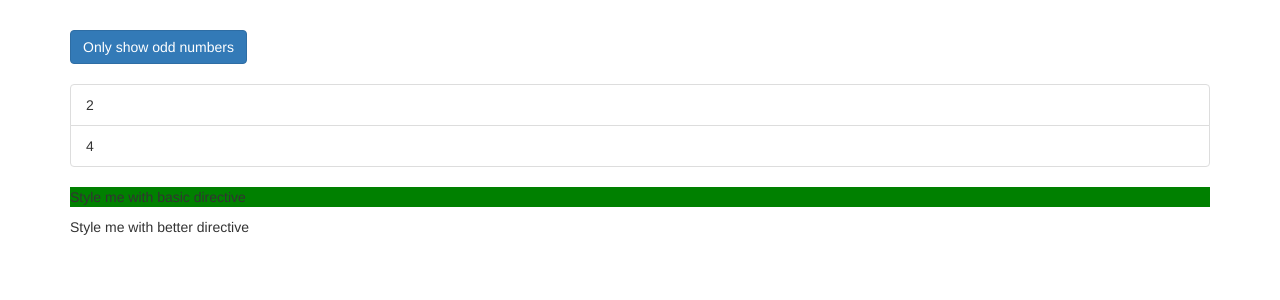
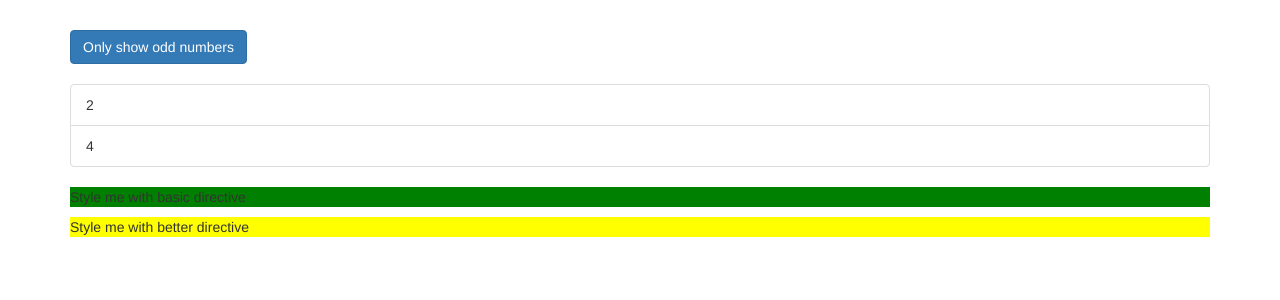
Before and after one commit to GraftonJ/angular-directives, an Angular app: page / in a window 1280 px wide. Shown: the top 300 px of the page. Built offline with nearby package versions, Linux system fonts and the light colour scheme.

Commit message:
styled paragraph elemts with directives

```diff
--- a/src/app/app.component.html
+++ b/src/app/app.component.html
@@ -20,14 +20,13 @@
             class="list-group-item"
             [ngClass]="{odd: even % 2 !== 0}"
             [ngStyle]="{backgroundColor: even % 2 !== 0 ? 'yellow' : 'transparent' }"
-
             *ngFor="let even of evenNumbers">
             {{ even }}
           </li>
         </div>
       </ul>
       <p appBasicHighlight>Style me with basic directive</p>
-      <p appBetterHighlight>Style me with better directive</p>
+      <p appBetterHighlight [defaultColor]="'yellow'" [highlightColor]="'red'">Style me with better directive</p>
       <ng-template [ngIf]="onlyOdd">
         <p>Only odd</p>
       </ng-template>
--- a/src/app/better-highlight/better-highlight.directive.ts
+++ b/src/app/better-highlight/better-highlight.directive.ts
@@ -1,21 +1,27 @@
-import { Directive, OnInit, Renderer2, ElementRef, HostListener } from '@angular/core';
+import { Directive, OnInit, Renderer2, ElementRef, HostListener, HostBinding, Input } from '@angular/core';
 
 @Directive({
   selector: '[appBetterHighlight]'
 })
 export class BetterHighlightDirective implements OnInit{
+  @Input() defaultColor: string = 'transparent'
+  @Input() highlightColor: string = 'blue'
 
+  @HostBinding('style.backgroundColor') backgroundColor: string = this.defaultColor
 
   constructor(private elRef: ElementRef, private renderer: Renderer2) { }
 
   ngOnInit(){
+    this.backgroundColor = this.defaultColor
   //  this.renderer.setStyle(this.elRef.nativeElement, 'background-color', 'blue')
   }
   @HostListener('mouseenter') mouseover(eventData: Event){
-    this.renderer.setStyle(this.elRef.nativeElement, 'background-color', 'blue')
+    // this.renderer.setStyle(this.elRef.nativeElement, 'background-color', 'blue')
+    this.backgroundColor = this.highlightColor
   }
 
   @HostListener('mouseleave') mouseleave(eventData: Event){
-    this.renderer.setStyle(this.elRef.nativeElement, 'background-color', 'transparent')
+    // this.renderer.setStyle(this.elRef.nativeElement, 'background-color', 'transparent')
+    this.backgroundColor = this.defaultColor
   }
 }
```
